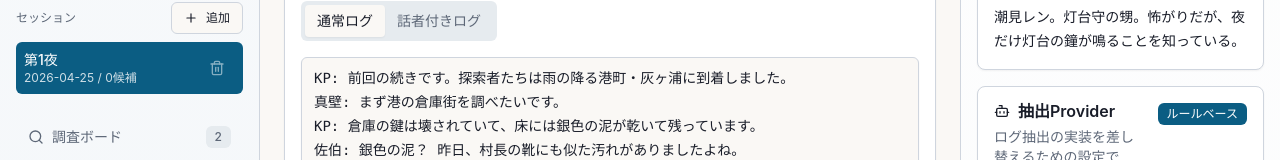
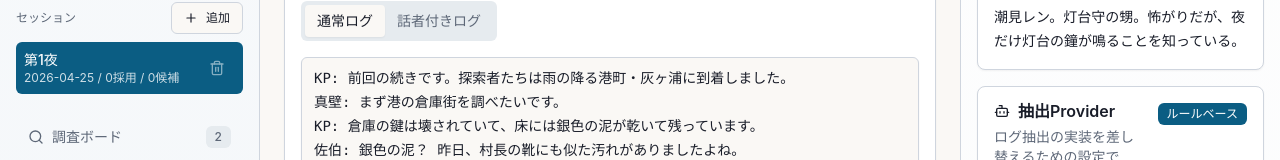
Before and after one commit to Kota-Ohno/trpg-gm-copilot, a React (Vite) app: page / in a window 1280 px wide. Shown: the part 316-476 px from the top of the page. Built offline with nearby package versions, Linux system fonts and the light colour scheme.

Commit message:
Show approved session counts

```diff
--- a/src/App.tsx
+++ b/src/App.tsx
@@ -754,7 +754,7 @@ export function App() {
                           : "block text-xs text-muted-foreground"
                       }
                     >
-                      {session.date} / {session.extractionItems.length}候補
+                      {session.date} / {session.approvedIds.length}採用 / {session.extractionItems.length}候補
                     </span>
                   </button>
                   <Button
```
